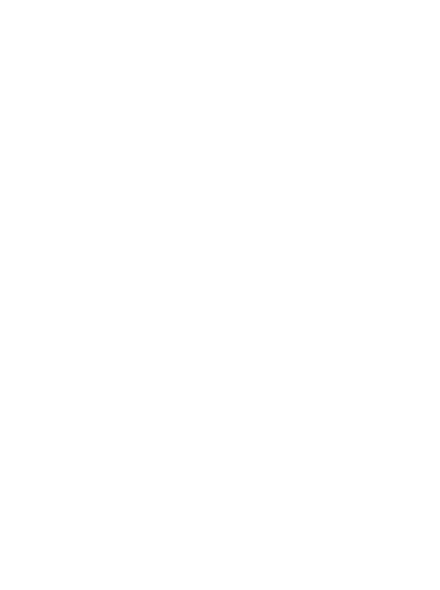
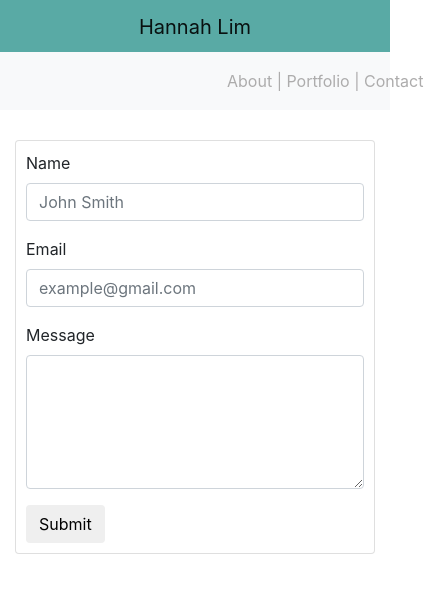
Before and after one commit to hannahlim213/Bootstrap-Portfolio, a plain HTML site: page contact.html in a window 390 px wide. Shown: the whole page, 440 px wide, since content can reach past the window. Drawn offline with nearby package versions, Linux system fonts and the light colour scheme.

Commit message:
added contact.html and portfoio.html (in progress)

```diff
--- a/CSS/style.css
+++ b/CSS/style.css
@@ -10,6 +10,54 @@
 }
 
 .about-me-text{
-    margin:10px;
     font-size:20px;
 }
+
+.custom-brand{
+    position: relative;
+    left: 118px;
+    background-color: rgb(89,170,165);
+    padding: 12px 24px 10px;
+    bottom: 0px;
+}
+
+#navbar{
+    color:rgb(173, 172, 172);
+
+}
+
+.navbar-right{
+    padding-right:100px;
+
+}
+
+.navbar{
+    padding:0px;
+}
+
+.aboutme{
+    color:rgb(89,170,165);
+}
+
+@media screen and (max-width:640px) {
+
+.custom-brand{
+        width: 100%;
+        text-align: center;
+        position: relative;
+        left: 0px;
+        margin-left:0px;
+        margin-right:0px;
+}
+.navbar-right{
+    position: relative;
+    left: 210px;
+    padding: 17px;
+
+}
+}
+
+img{
+    height:20%;
+    width:50%;
+}
--- a/contact.html
+++ b/contact.html
@@ -0,0 +1,52 @@
+<!DOCTYPE html>
+
+<html lang="en-us">
+
+<head>
+    <meta charset="UTF-8">
+    <meta name="viewport" content="width=device-width, initial-scale=1.0">
+    <title>Bootstrap Portfolio</title>
+
+    <link rel="stylesheet" href="https://maxcdn.bootstrapcdn.com/bootstrap/4.0.0/css/bootstrap.min.css">
+    <link rel="stylesheet" href="CSS/style.css">
+</head>
+
+<body>
+    <!-- As a link -->
+
+    <nav class="navbar navbar-light bg-light">
+        <a class="navbar-brand custom-brand" href="#">Hannah Lim</a>
+        <div class="navbar-right">
+
+            <a id=navbar href="index.html"> About </a>
+            <a id=navbar href="portfolio.html">| Portfolio |</a>
+            <a id=navbar href="contact.html"> Contact </a>
+
+        </div>
+    </nav>
+    <div class="container">
+        <div class="row">
+            <div class="col-md-8">
+                <div class="card">
+                    <form>
+                        <div class="form-group">
+                            <label for="InputName">Name</label>
+                            <input type="name" class="form-control" id="InputName" placeholder="John Smith">
+                        </div>
+                        <div class="form-group">
+                            <label for="InputEmail1">Email</label>
+                            <input type="email" class="form-control" id="InputEmail1" placeholder="example@gmail.com">
+                        </div>
+
+                        <div class="form-group">
+                            <label for="comment">Message</label>
+                            <textarea class="form-control" rows="5" id="Message"></textarea>
+                        </div>
+
+                        <button type="submit" class="btn btn-default">Submit</button>
+                    </form>
+                </div>
+            </div>
+        </div>
+    </div>
+</body>
```
Also changed, not shown: index.html (+14 -16 lines), portfolio.html (+54 -0 lines), 3 other files.
